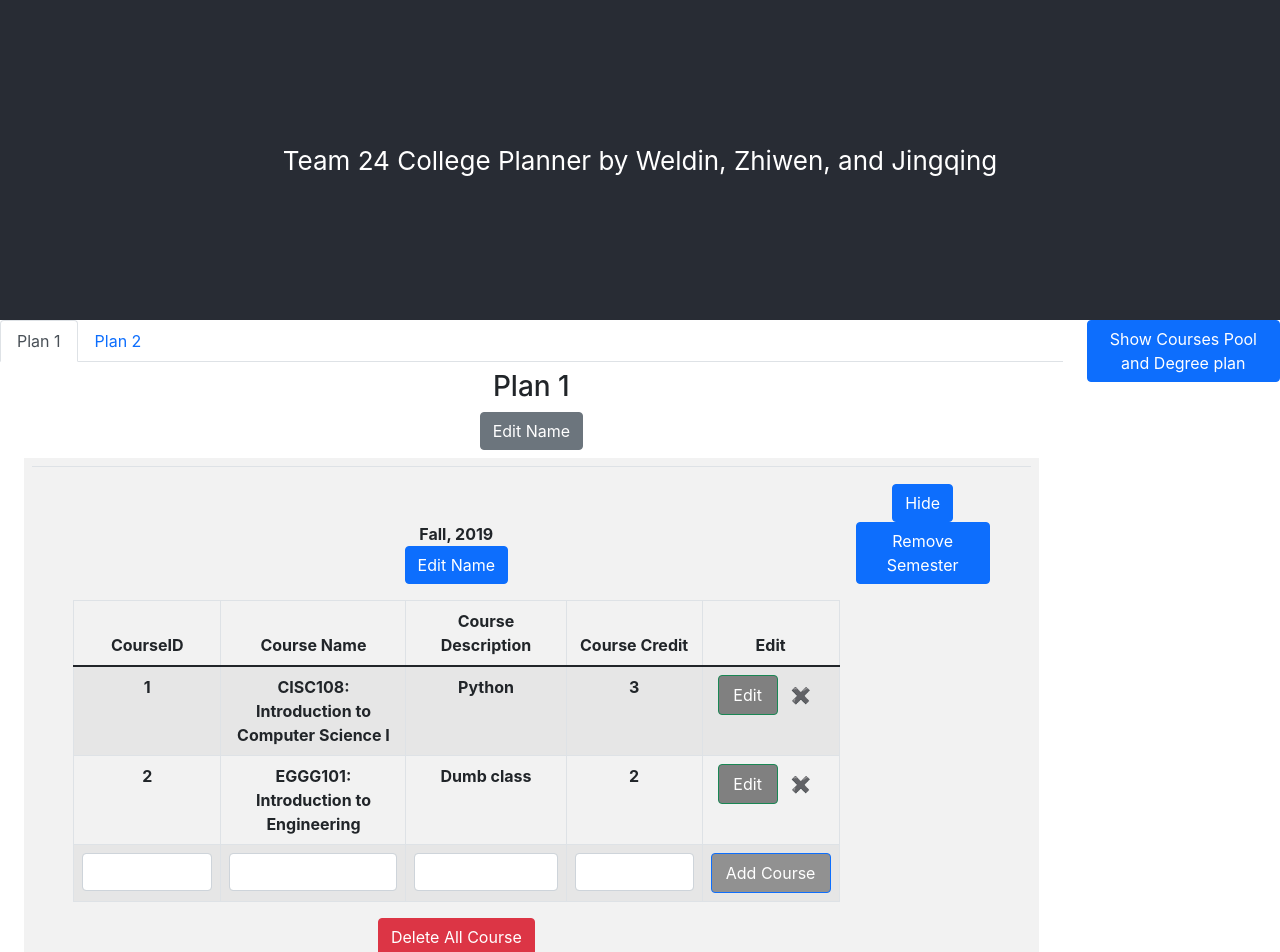
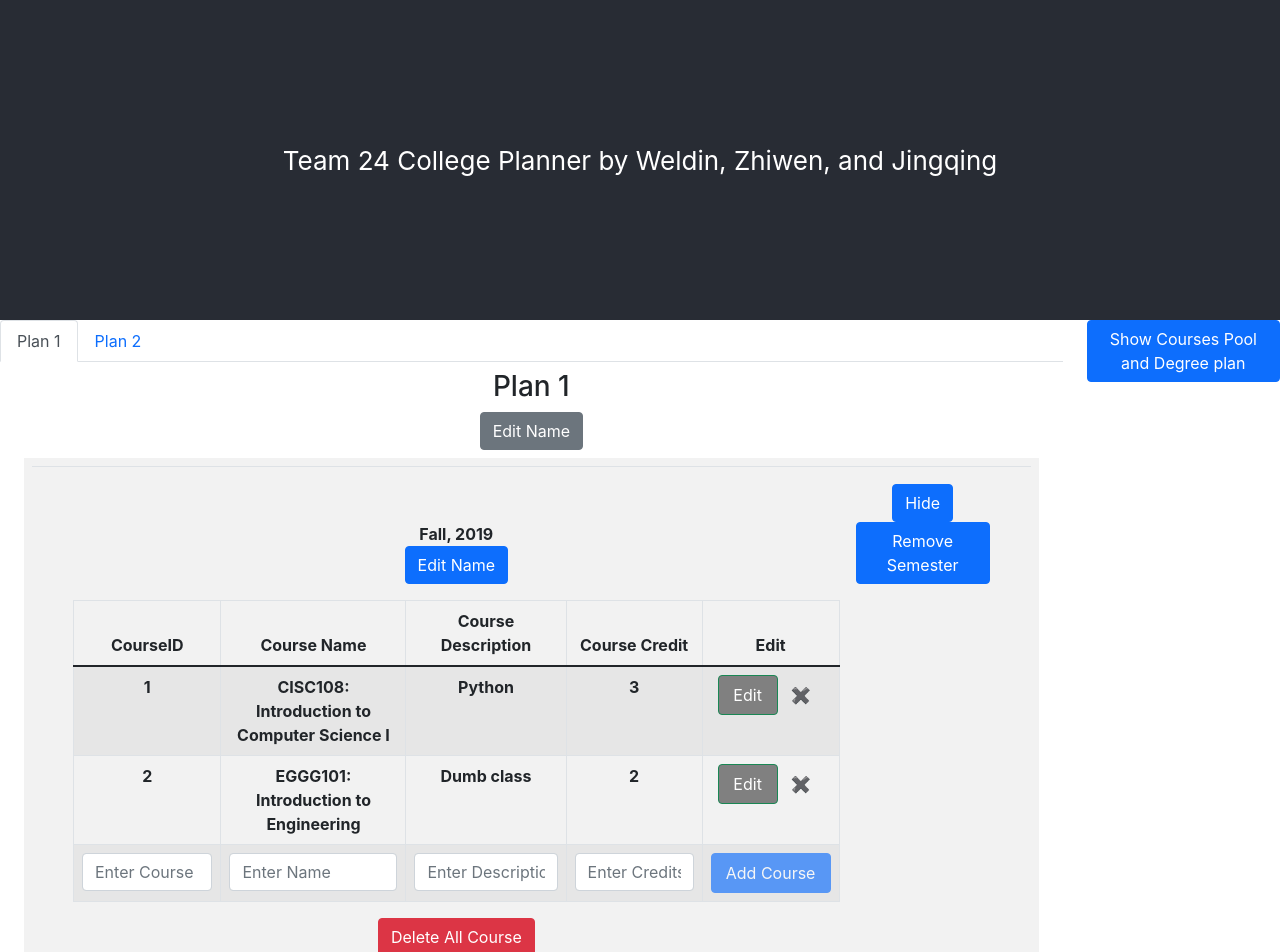
Before and after one commit to UD-CISC275-S22/cis-scheduler-team24, a React (Create React App) app: page / in a window 1280 px wide. Shown: the top 952 px of the page. Built offline with nearby package versions, Linux system fonts and the light colour scheme.

Commit message:
fix bug of ADD course, disabled button if don't enter ID and credits

```diff
--- a/src/components/listCourses.tsx
+++ b/src/components/listCourses.tsx
@@ -14,6 +14,8 @@ export function ListCourses({ semesterCourses }: Courses): JSX.Element {
     const [showAddModal, setShowAddModal] = useState(false);
     showAddModal;
 
+    const handleCloseAddModal = () => setShowAddModal(false);
+
     const Credits = courses.reduce(
         (currentTotal: number, course: Course) => currentTotal + course.credits,
         0
@@ -27,8 +29,6 @@ export function ListCourses({ semesterCourses }: Courses): JSX.Element {
             )
         );
     }
-
-    const handleCloseAddModal = () => setShowAddModal(false);
 
     function deleteCourse(id: number) {
         setCourses(
@@ -62,11 +62,14 @@ export function ListCourses({ semesterCourses }: Courses): JSX.Element {
             isEditing: false,
             breadthType: ""
         });
+        setId("");
+        setName("");
+        setDescription("");
+        setCredits("");
     }
 
     function deleteAllCourse() {
         setCourses([]);
-        setShowAddModal(false);
     }
 
     return (
@@ -105,6 +108,7 @@ export function ListCourses({ semesterCourses }: Courses): JSX.Element {
                                 onChange={(
                                     event: React.ChangeEvent<HTMLInputElement>
                                 ) => setId(event.target.value)}
+                                placeholder="Enter Course ID*"
                             />
                         </td>
                         <td>
@@ -113,6 +117,7 @@ export function ListCourses({ semesterCourses }: Courses): JSX.Element {
                                 onChange={(
                                     event: React.ChangeEvent<HTMLInputElement>
                                 ) => setName(event.target.value)}
+                                placeholder="Enter Name"
                             />
                         </td>
                         <td>
@@ -121,6 +126,7 @@ export function ListCourses({ semesterCourses }: Courses): JSX.Element {
                                 onChange={(
                                     event: React.ChangeEvent<HTMLInputElement>
                                 ) => setDescription(event.target.value)}
+                                placeholder="Enter Description"
                             />
                         </td>
                         <td>
@@ -129,6 +135,7 @@ export function ListCourses({ semesterCourses }: Courses): JSX.Element {
                                 onChange={(
                                     event: React.ChangeEvent<HTMLInputElement>
                                 ) => setCredits(event.target.value)}
+                                placeholder="Enter Credits*"
                             />
                         </td>
                         <td>
@@ -136,6 +143,7 @@ export function ListCourses({ semesterCourses }: Courses): JSX.Element {
                                 variant="primary"
                                 onClick={saveAddChange}
                                 className="button-style-2"
+                                disabled={!id || !credits}
                             >
                                 Add Course
                             </Button>
@@ -145,8 +153,9 @@ export function ListCourses({ semesterCourses }: Courses): JSX.Element {
             </Table>
             <Container>
                 <DeleteCourseModal
-                    handleClose={handleCloseAddModal}
-                    deletCourse={deleteAllCourse}
+                    deletCourse={() => {
+                        deleteAllCourse();
+                    }}
                 ></DeleteCourseModal>
             </Container>
             <Container>
```
